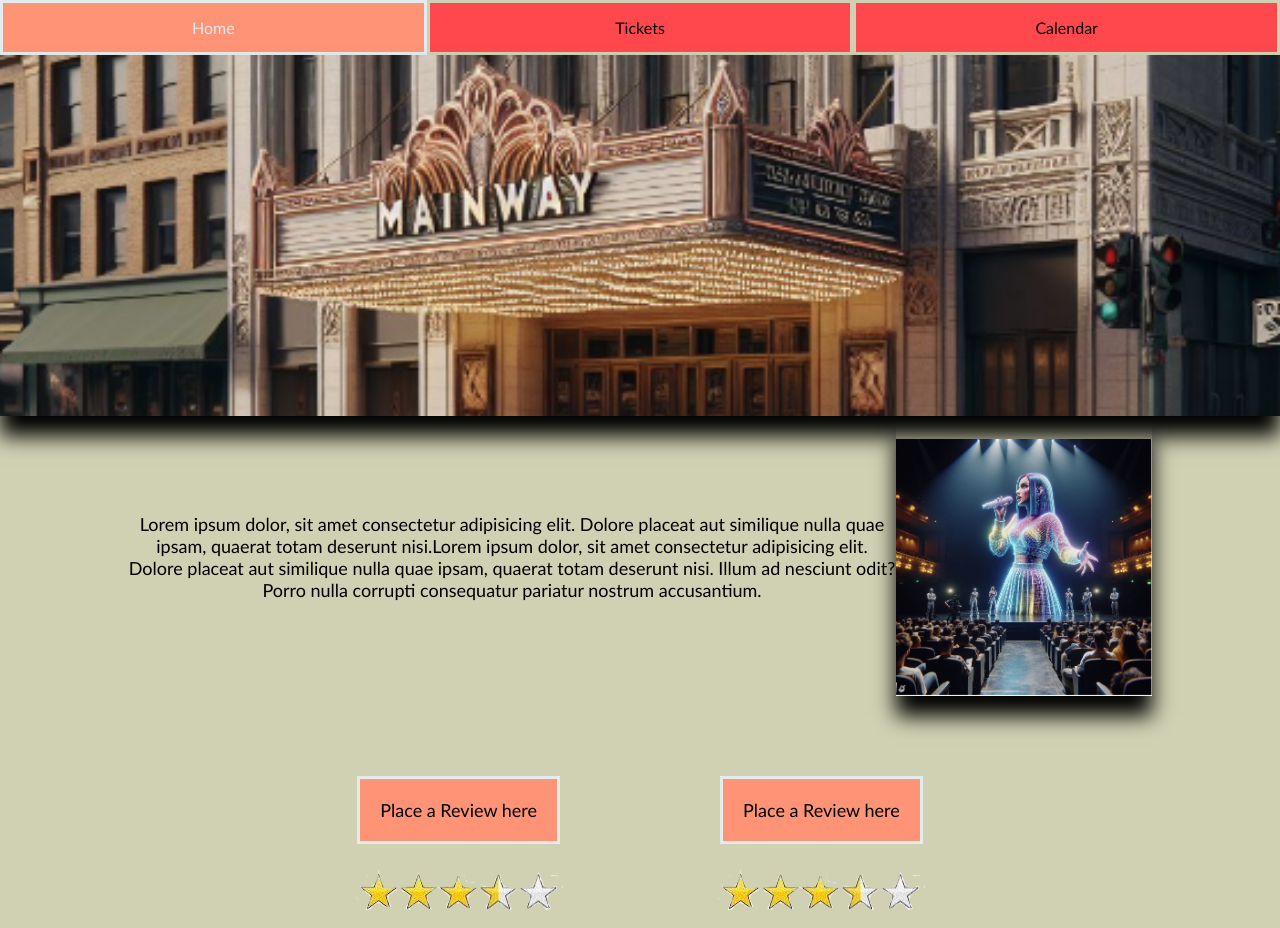
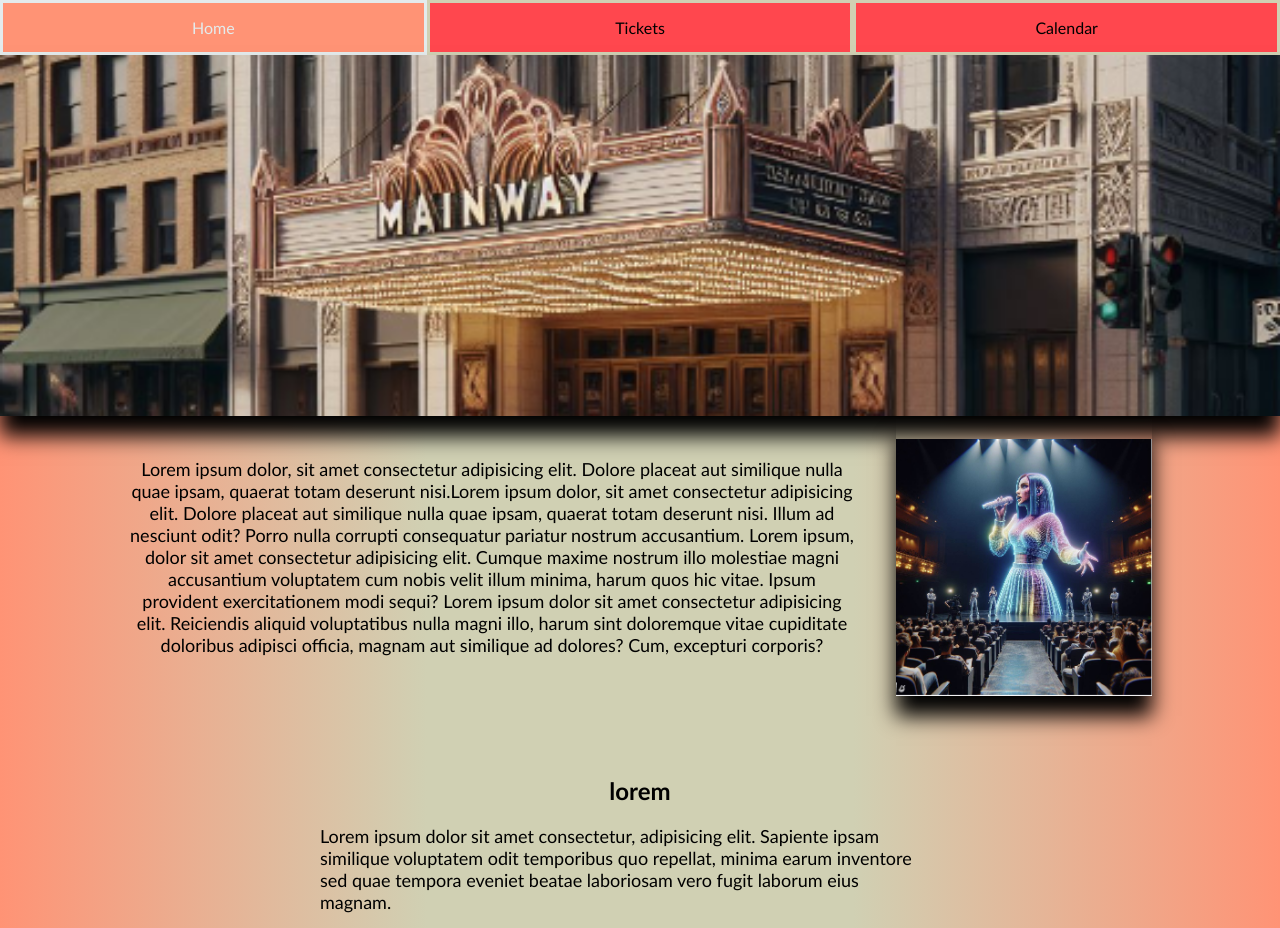
Before and after one commit to AyrenLKillman/mainway-theater-project, a plain HTML site: page index.html in a window 1280 px wide. Shown: the top 928 px of the page. Drawn offline with Linux system fonts and the light colour scheme; a script that the page names is missing.

Commit message:
finertdishes

```diff
--- a/css/calendar.css
+++ b/css/calendar.css
@@ -31,10 +31,11 @@ div.timer div {
 
 table.calTable {
     margin:auto;
+    background:linear-gradient(30deg, #FF9375, #E4EBEC);
 }
 
 table.calTable td {
-    background-color: #E4EBEC;
+    background-color: none;
     border:2px solid #C10635;
     padding: 5px;
     height:50px;
@@ -42,5 +43,5 @@ table.calTable td {
 }
 
 td#calToday {
-    background-color: #FF9375;
+    background-color: #FF474E;
 }
--- a/css/home.css
+++ b/css/home.css
@@ -20,6 +20,7 @@ div.flexes{
 
 p.paragraph1{
     font-size: large;
+    padding-right:40px;
 }
 
 header img {
@@ -28,7 +29,15 @@ header img {
     padding-top:0px;
 }
 
+div.squish {
+    margin:auto;
+    width:50%;
+    margin-top:80px;
+}
 
+div.squish h2 {
+    text-align:center;
+}
 
 p.reviews {
     background-color: #FF9375;
@@ -44,3 +53,7 @@ img.hologram{
     padding-top: 20px;
     box-shadow: 0px 20px 20px black ;
 }
+
+h1.paySub{
+    text-align: center;
+}
--- a/css/main.css
+++ b/css/main.css
@@ -14,7 +14,7 @@ html{
 
 
 body{
-    background-color: #D0D0B3;
+    background: linear-gradient(90deg,#FF9375, #D0D0B3,#D0D0B3,#FF9375);
     margin:0;
 }
 
--- a/index.html
+++ b/index.html
@@ -20,10 +20,17 @@
     <main>
         <!-- PLACE YOUR TEXT IN CLASS PARAGRAPH1 -->
         <div class="flexes">
-            <p class="paragraph1">Lorem ipsum dolor, sit amet consectetur adipisicing elit. Dolore placeat aut similique nulla quae ipsam, quaerat totam deserunt nisi.Lorem ipsum dolor, sit amet consectetur adipisicing elit. Dolore placeat aut similique nulla quae ipsam, quaerat totam deserunt nisi. Illum ad nesciunt odit? Porro nulla corrupti consequatur pariatur nostrum accusantium.</p>
+            <p class="paragraph1">Lorem ipsum dolor, sit amet consectetur adipisicing elit. Dolore placeat aut similique nulla quae ipsam, quaerat totam deserunt nisi.Lorem ipsum dolor, sit amet consectetur adipisicing elit. Dolore placeat aut similique nulla quae ipsam, quaerat
+                 totam deserunt nisi. Illum ad nesciunt odit? Porro nulla corrupti consequatur pariatur nostrum accusantium. Lorem ipsum, dolor sit amet consectetur adipisicing elit. Cumque maxime nostrum illo molestiae magni accusantium voluptatem cum nobis velit illum minima,
+                 harum quos hic vitae. Ipsum provident exercitationem modi sequi? Lorem ipsum dolor sit amet consectetur adipisicing elit. Reiciendis aliquid voluptatibus nulla magni illo, harum sint doloremque vitae cupiditate doloribus adipisci officia, magnam aut similique ad
+                  dolores? Cum, excepturi corporis?</p>
+
             <img class ="hologram" src="./images/hologram.png" alt="hologram" >
         </div>
-
+        <div class="squish">
+            <h2>lorem</h2>
+            <p class="paragraph1"> Lorem ipsum dolor sit amet consectetur, adipisicing elit. Sapiente ipsam similique voluptatem odit temporibus quo repellat, minima earum inventore sed quae tempora eveniet beatae laboriosam vero fugit laborum eius magnam.</p>
+        </div>
         <div class="flexes">
             <div class="review">
                 <!--this area is for only 2 reviews-->
```
Also changed, not shown: pages/payForm.html (+1 -1 lines), pages/submit.html (+3 -2 lines).
